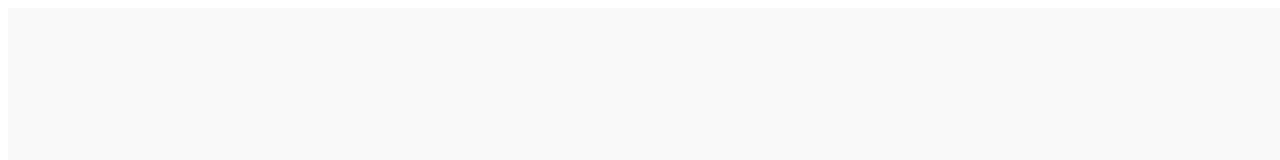
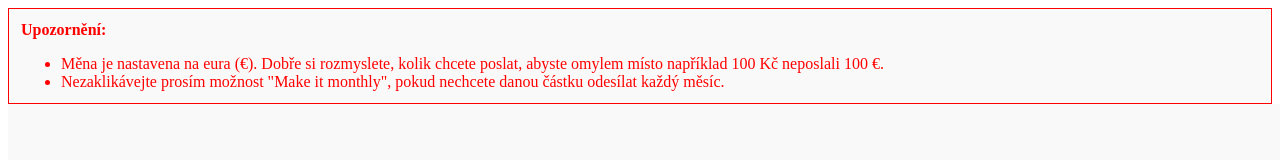
Before and after one commit to dajdal0s/Ko-fi, a plain HTML site: page index.html in a window 1280 px wide. Drawn offline with Linux system fonts and the light colour scheme.

Commit message:
Update index.html

```diff
--- a/index.html
+++ b/index.html
@@ -1 +1,12 @@
+<table style="border: 1px solid red; width: 100%; background-color: #f9f9f9;">
+  <tr>
+    <td style="padding: 10px;">
+      <p style="color: red; font-weight: bold; margin-top: 0;">Upozornění:</p>
+      <ul style="color: red; margin-bottom: 0;">
+        <li>Měna je nastavena na eura (€). Dobře si rozmyslete, kolik chcete poslat, abyste omylem místo například 100 Kč neposlali 100 €.</li>
+        <li>Nezaklikávejte prosím možnost "Make it monthly", pokud nechcete danou částku odesílat každý měsíc.</li>
+      </ul>
+    </td>
+  </tr>
+</table>
 <iframe id='kofiframe' src='https://ko-fi.com/dajdalos/?hidefeed=true&widget=true&embed=true&preview=true' style='border:none;width:100%;padding:4px;background:#f9f9f9;' height='712' title='dajdalos'></iframe>
```
